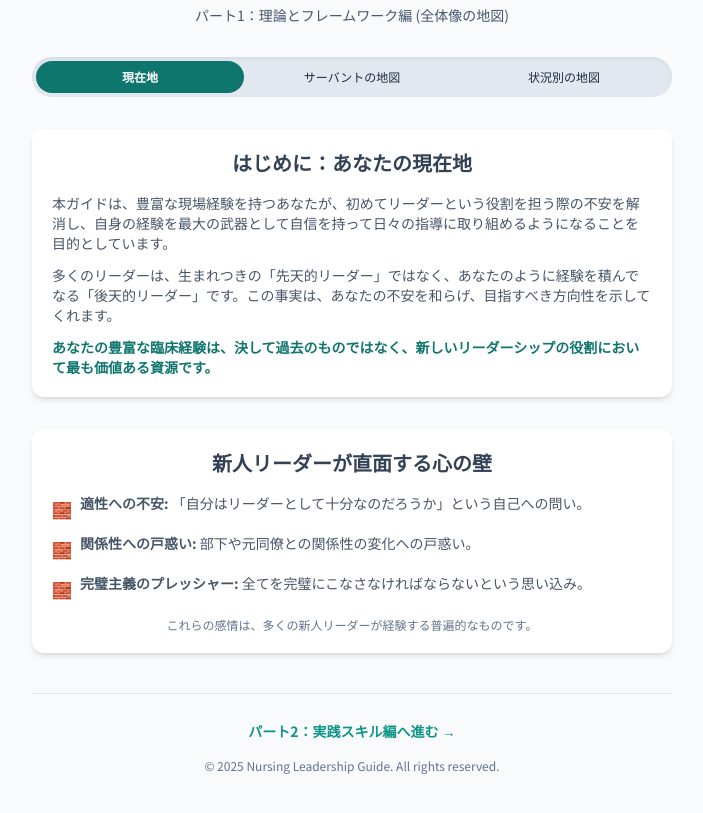
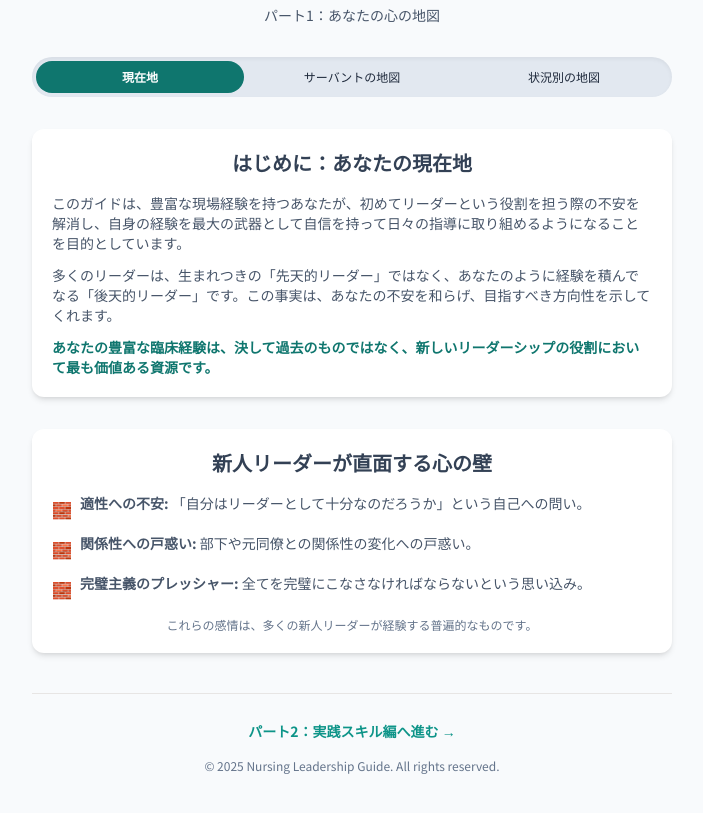
Before and after one commit to marbled76/ETGuide, a plain HTML site: page part1.html in a window 1280 px wide. Shown: the part 83-896 px from the top of the page, without its empty margins (288-991 px from the left). Drawn offline with nearby package versions, Linux system fonts and the light colour scheme.

Commit message:
Update part1.html

```diff
--- a/part1.html
+++ b/part1.html
@@ -3,7 +3,7 @@
 <head>
     <meta charset="UTF-8">
     <meta name="viewport" content="width=device-width, initial-scale=1.0">
-    <title>【パート1】リーダーシップ育成ガイド：理論とフレームワーク編</title>
+    <title>【パート1】リーダーシップ育成ガイド：あなたの心の地図</title>
     <!-- Tailwind CSS for styling -->
     <script src="https://cdn.tailwindcss.com"></script>
     <!-- Chart.js for the doughnut chart -->
@@ -50,7 +50,7 @@
         <!-- Header -->
         <header class="text-center mb-8">
             <h1 class="text-2xl font-bold text-teal-800">経験豊かな看護師のための<br>新人リーダーシップ実践ガイド</h1>
-            <p class="mt-2 text-sm text-slate-600">パート1：理論とフレームワーク編 (全体像の地図)</p>
+            <p class="mt-2 text-sm text-slate-600">パート1：あなたの心の地図</p>
         </header>
 
         <!-- Navigation Bar -->
@@ -66,7 +66,7 @@
                 <section class="section-card">
                     <h2 class="text-xl font-bold text-center text-slate-700 mb-4">はじめに：あなたの現在地</h2>
                     <div class="text-sm text-slate-600 space-y-3">
-                        <p>本ガイドは、豊富な現場経験を持つあなたが、初めてリーダーという役割を担う際の不安を解消し、自身の経験を最大の武器として自信を持って日々の指導に取り組めるようになることを目的としています。</p>
+                        <p>このガイドは、豊富な現場経験を持つあなたが、初めてリーダーという役割を担う際の不安を解消し、自身の経験を最大の武器として自信を持って日々の指導に取り組めるようになることを目的としています。</p>
                         <p>多くのリーダーは、生まれつきの「先天的リーダー」ではなく、あなたのように経験を積んでなる「後天的リーダー」です。この事実は、あなたの不安を和らげ、目指すべき方向性を示してくれます。</p>
                          <p class="font-semibold text-teal-700">あなたの豊富な臨床経験は、決して過去のものではなく、新しいリーダーシップの役割において最も価値ある資源です。</p>
                     </div>
```
